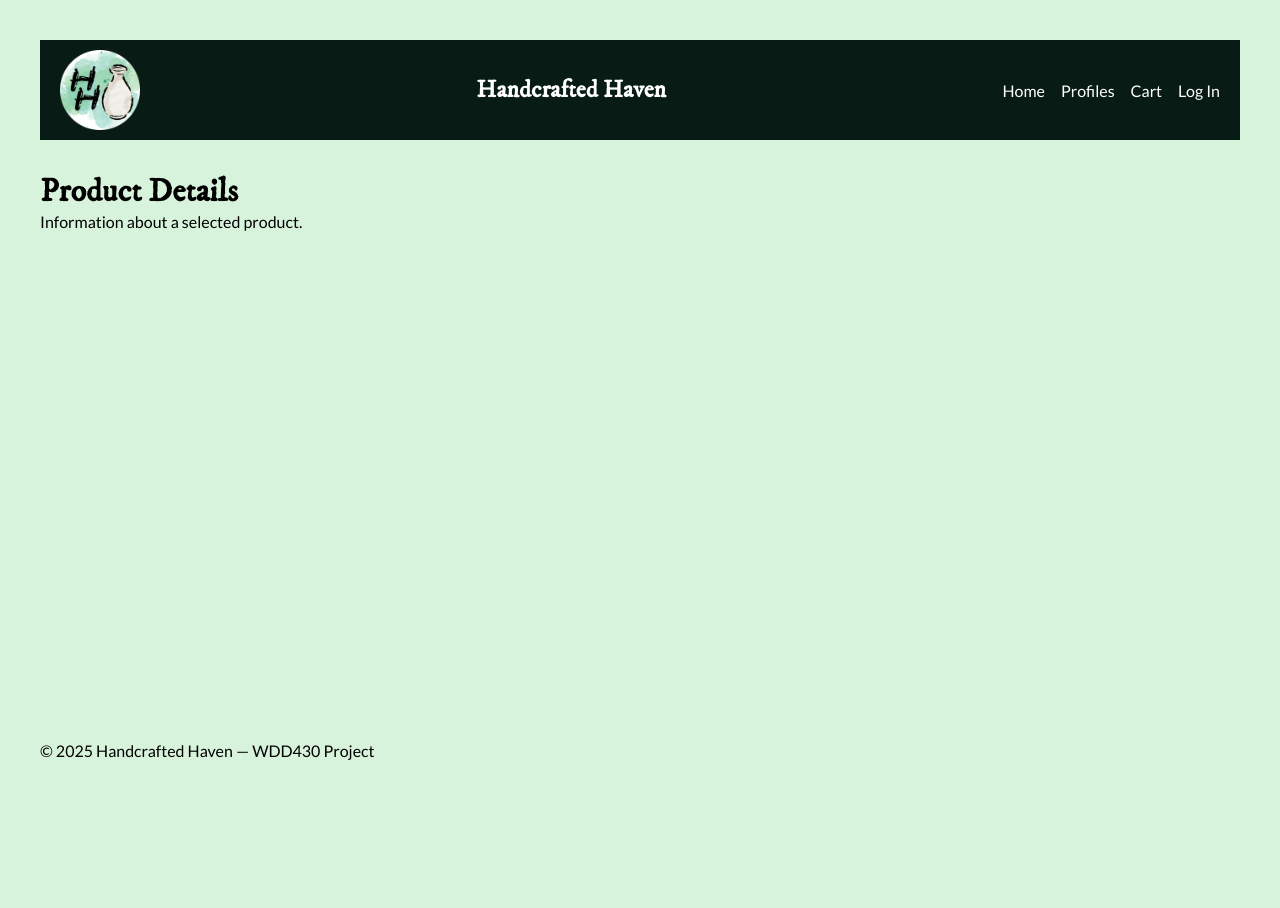
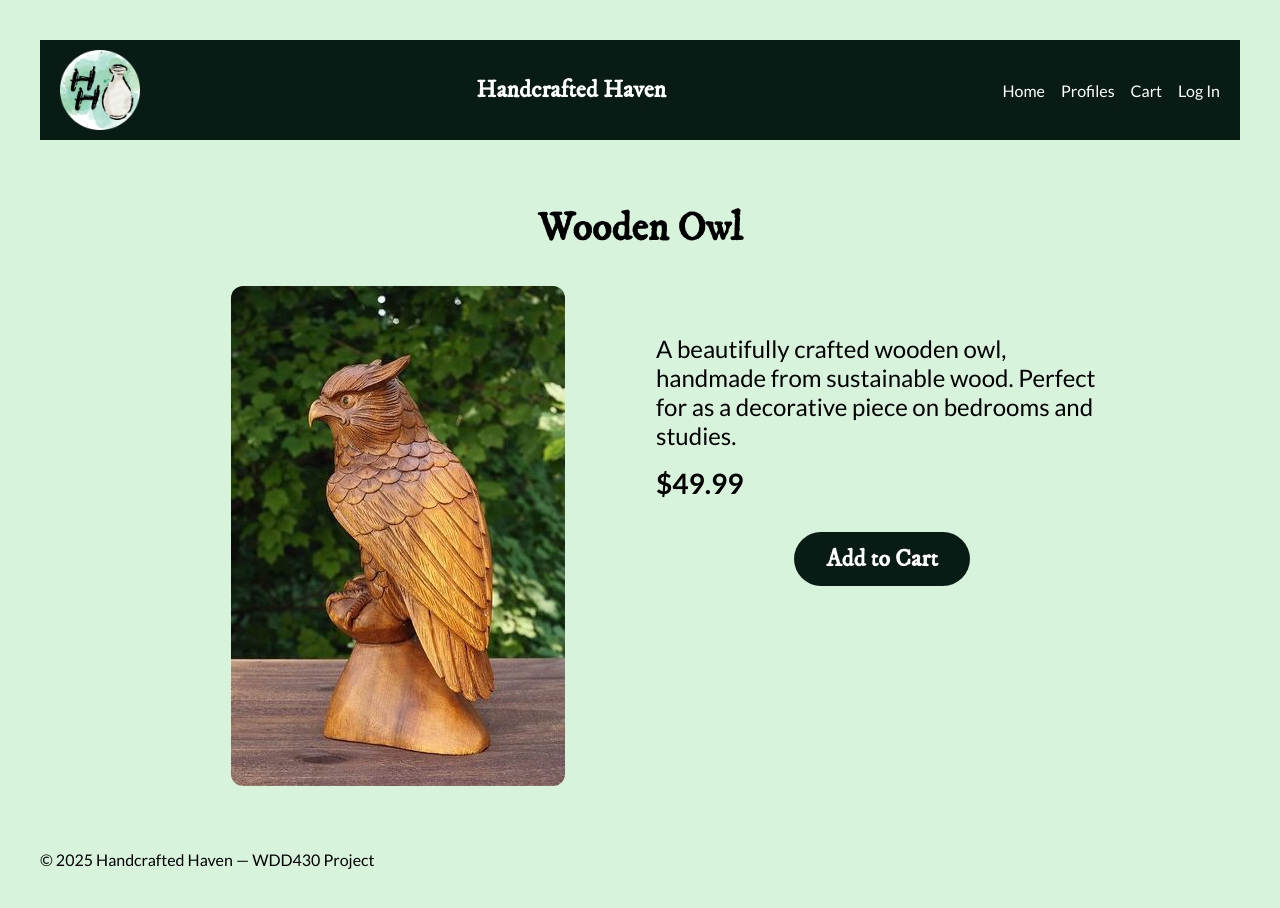
Before and after one commit to jcampos-94/wdd430-haven-craft, a Next.js app: page /product in a window 1280 px wide. Before the commit the page ends 800 px from the top, so only its background shows below. Built offline with nearby package versions, Linux system fonts and the light colour scheme.

Commit message:
product page model added

```diff
--- a/src/app/globals.css
+++ b/src/app/globals.css
@@ -7,19 +7,12 @@
 /* Paragraphs: Lato */
 
 :root {
-  --background: #D8F3DC;
+  --background: #d8f3dc;
   /* Nyanza */
   --foreground: #000000;
   /* black */
-  --accent: #081C15;
+  --accent: #081c15;
   /* Dark green */
-}
-
-@media (prefers-color-scheme: dark) {
-  :root {
-    --background: #081C15;
-    --foreground: #ffffff;
-  }
 }
 
 html,
@@ -40,7 +33,8 @@ h2,
 h3,
 h4,
 h5,
-h6 {
+h6,
+button {
   font-family: var(--font-heading, 'IM Fell DW Pica', serif);
 }
 
--- /dev/null
+++ b/src/app/product/ProductPage.module.css
@@ -0,0 +1,109 @@
+.container {
+  max-width: 1000px;
+  margin: 0 auto;
+  padding: 2rem;
+}
+
+/* Title */
+.title {
+  text-align: center;
+  font-size: clamp(2.5rem, 2vw + 0.5rem, 3rem);
+  margin-bottom: 2rem;
+}
+
+/* Flex layout for desktop */
+.content {
+  display: flex;
+  align-items: flex-start;
+  justify-content: center;
+  gap: 2rem;
+}
+
+/* Image container */
+.imageWrapper {
+  flex: 1;
+  display: flex;
+  justify-content: center;
+}
+
+.imageWrapper img {
+  max-width: 100%;
+  height: auto;
+  border-radius: 12px;
+}
+
+.desktopImage {
+  display: block;
+}
+
+.mobileImage {
+  display: none;
+}
+
+/* Info section */
+.info {
+  flex: 1;
+  display: flex;
+  flex-direction: column;
+  text-align: left;
+}
+
+.description {
+  margin-top: 3rem;
+  font-size: clamp(1rem, 1.5vw + 0.5rem, 1.5rem);
+  margin-bottom: 1rem;
+}
+
+.price {
+  font-size: clamp(1.75rem, 1.5vw + 0.5rem, 2rem);
+  font-weight: bold;
+  margin-bottom: 2rem;
+}
+
+/* Button */
+.button {
+  align-self: center;
+  padding: 0.75rem 2rem;
+  font-size: clamp(1.25rem, 1.5vw + 0.5rem, 1.5rem);
+  font-weight: bold;
+  background: var(--accent);
+  color: #fff;
+  border: none;
+  border-radius: 50px;
+  cursor: pointer;
+  transition: background 0.3s;
+}
+
+.button:hover {
+  background: #308465;
+}
+
+/* 📱 Responsive: stack vertically */
+@media (max-width: 768px) {
+  .content {
+    flex-direction: column;
+    align-items: center;
+    text-align: center;
+  }
+
+  .desktopImage {
+    display: none;
+  }
+
+  .mobileImage {
+    display: block;
+  }
+
+  .info {
+    align-items: center;
+    text-align: center;
+  }
+
+  .description {
+    margin-top: 0;
+  }
+
+  .button {
+    margin-top: 1rem;
+  }
+}
--- a/src/app/product/page.tsx
+++ b/src/app/product/page.tsx
@@ -1,8 +1,42 @@
+'use client';
+
+import Image from 'next/image';
+import styles from './ProductPage.module.css';
+
 export default function ProductPage() {
-    return (
-        <div>
-            <h1>Product Details</h1>
-            <p>Information about a selected product.</p>
+  return (
+    <div className={styles.container}>
+      <h1 className={styles.title}>Wooden Owl</h1>
+
+      <div className={styles.content}>
+        {/* Left: Image */}
+        <div className={styles.imageWrapper}>
+          <Image
+            src="/images/filler_img_large.jpg"
+            alt="Image of a Wooden Owl"
+            width={334}
+            height={1000}
+            className={styles.desktopImage}
+          />
+          <Image
+            src="/images/filler_img_small.jpg"
+            alt="Image of a Wooden Owl"
+            width={167}
+            height={250}
+            className={styles.mobileImage}
+          />
         </div>
-    )
+
+        {/* Right: Info */}
+        <div className={styles.info}>
+          <p className={styles.description}>
+            A beautifully crafted wooden owl, handmade from sustainable wood.
+            Perfect for as a decorative piece on bedrooms and studies.
+          </p>
+          <p className={styles.price}>$49.99</p>
+          <button className={styles.button}>Add to Cart</button>
+        </div>
+      </div>
+    </div>
+  );
 }
```
Also changed, not shown: public/images/filler_img_large.jpg (added), public/images/filler_img_small.jpg (added).
